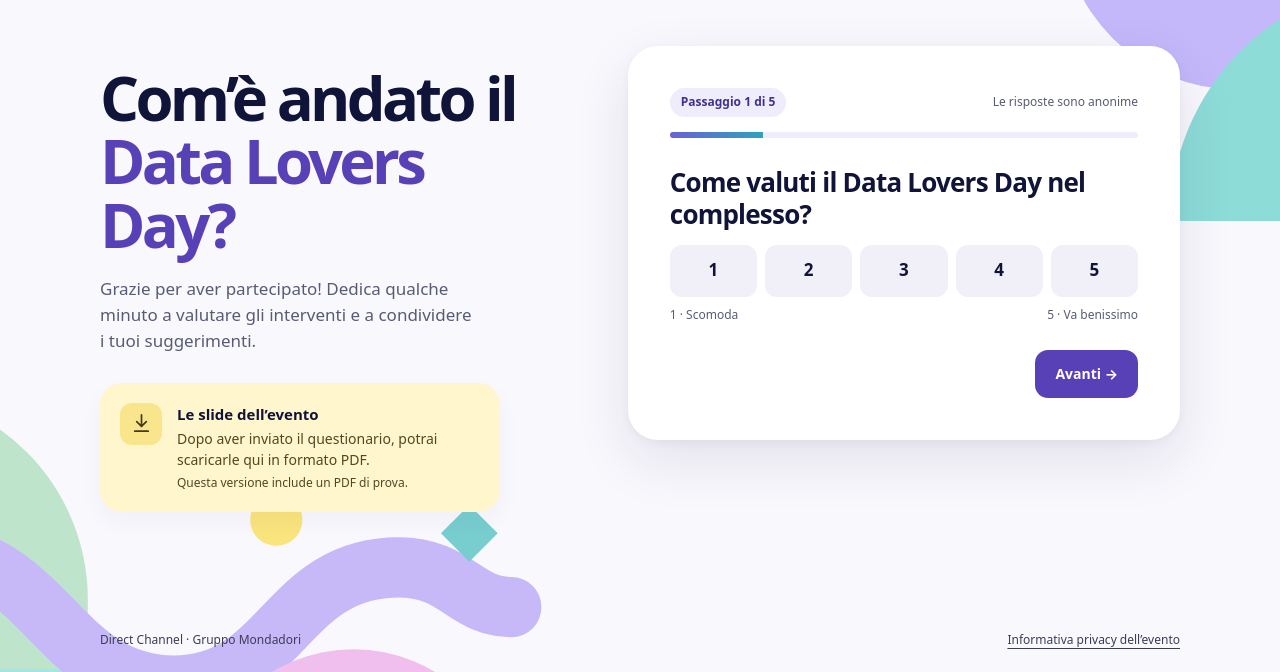
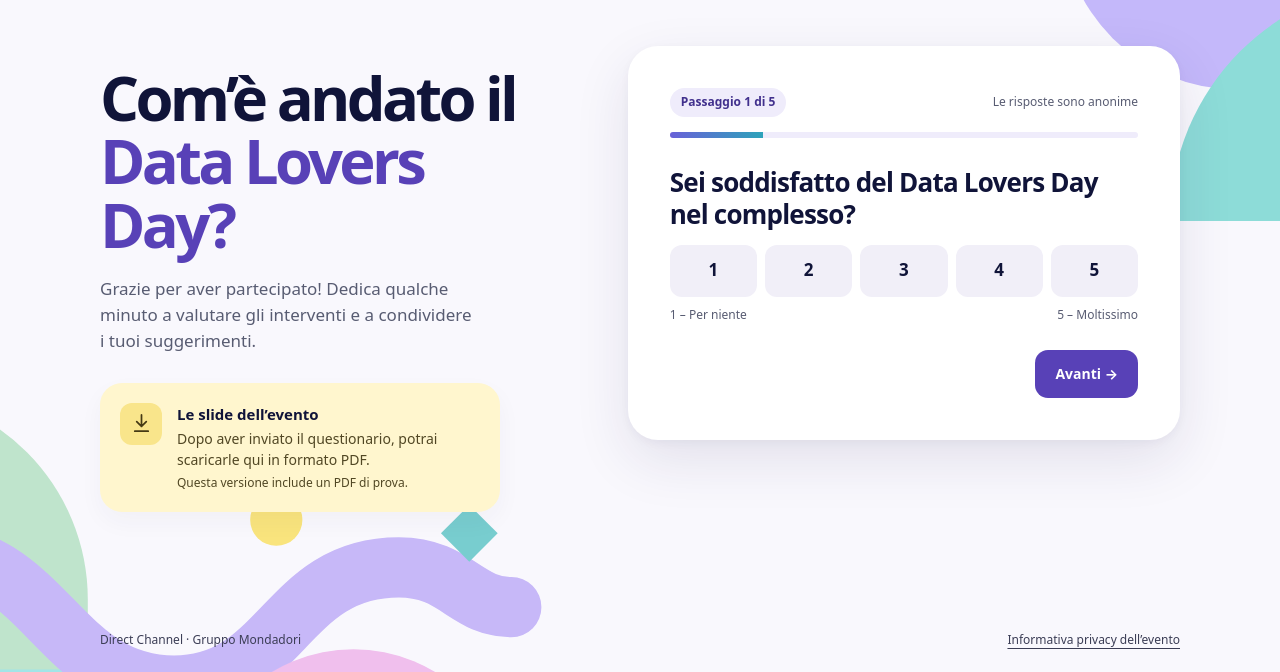
Before and after one commit to DCmrkt/webinar-test, a plain HTML site: page feedback-data-lovers-day-2026/index.html in a window 1280 px wide. Shown: the part 128-800 px from the top of the page. Drawn offline with Linux system fonts and the light colour scheme.

Commit message:
Clarify the Data Lovers Day satisfaction question

```diff
--- a/feedback-data-lovers-day-2026/index.html
+++ b/feedback-data-lovers-day-2026/index.html
@@ -37,9 +37,9 @@
         <progress id="progress" max="5" value="1" aria-label="Avanzamento del questionario"></progress>
 
         <fieldset data-page="0">
-          <legend id="event-rating-label" tabindex="-1">Come valuti il Data Lovers Day nel complesso?</legend>
+          <legend id="event-rating-label" tabindex="-1">Sei soddisfatto del Data Lovers Day nel complesso?</legend>
           <div class="rating" data-entry="305553560" role="radiogroup" aria-labelledby="event-rating-label" aria-describedby="event-scale"></div>
-          <div class="scale-labels" id="event-scale"><span>1 · Scomoda</span><span>5 · Va benissimo</span></div>
+          <div class="scale-labels" id="event-scale"><span>1 – Per niente</span><span>5 – Moltissimo</span></div>
         </fieldset>
 
         <fieldset data-page="1" hidden>
```
